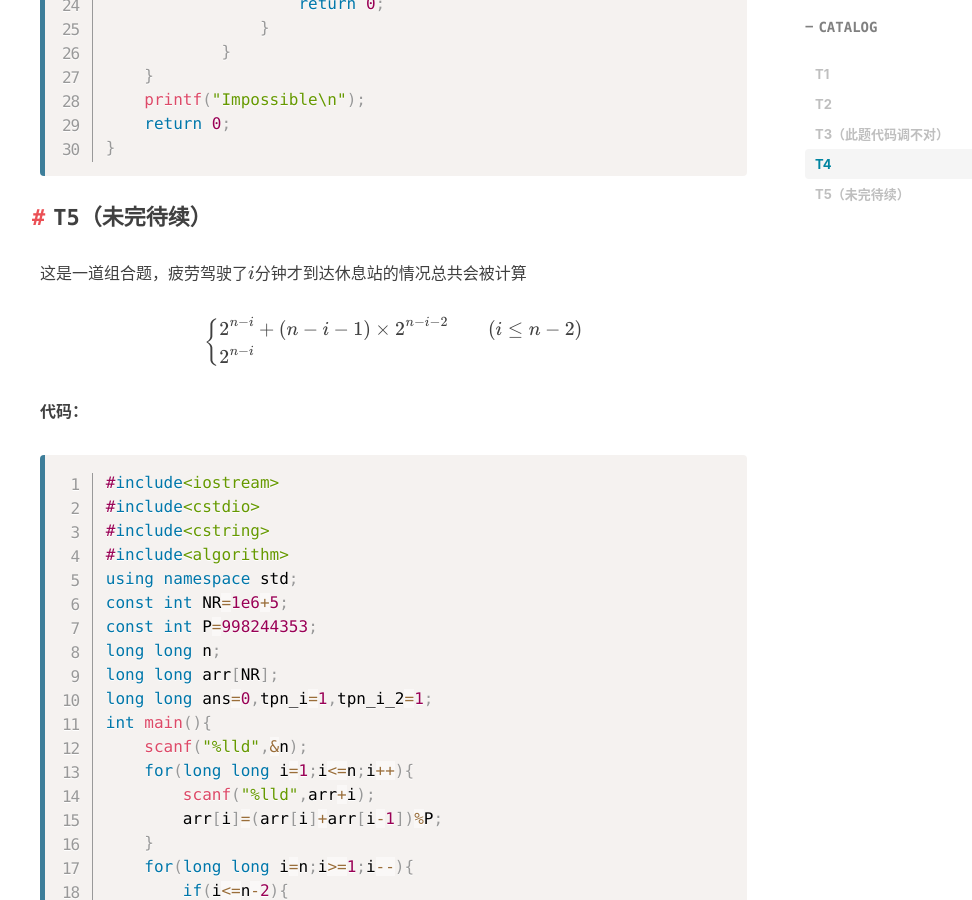
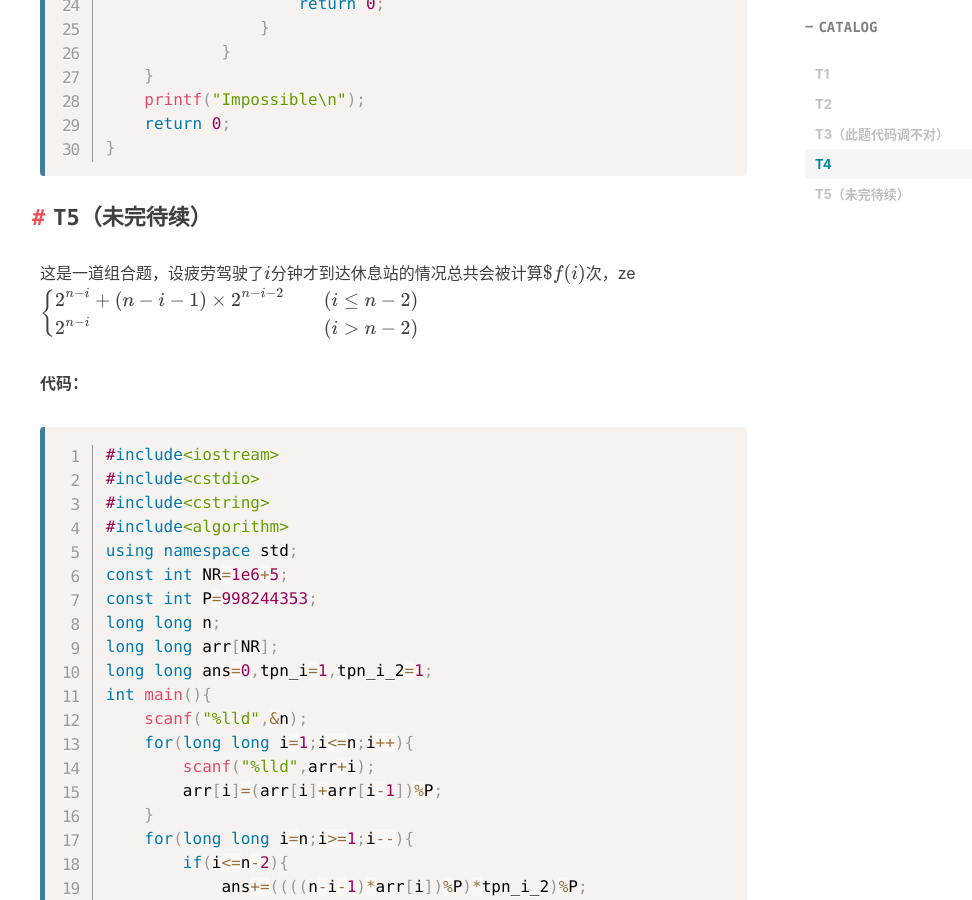
Before and after one commit to ethan-enhe/ethan-enhe.github.io, a Jekyll site: the page built from _posts/2020-07-08-cf-edu-round-47解题记录.md, in a window 1280 px wide and 900 px high, scrolled down 4057 px. Shown: the whole window, without its empty margins (225-1197 px from the left). Built offline with Jekyll 4.4.1, drawn with Linux system fonts in a browser that asks for light colours; nearby versions of some CDN libraries; formulas are drawn with MathJax 3; comment, search, counter and statistics services are not loaded.

Commit message:
_posts/2020-07-08-cf-edu-round-47解题记录.md updated from https://stackedit.io/

````diff
--- a/_posts/2020-07-08-cf-edu-round-47解题记录.md
+++ b/_posts/2020-07-08-cf-edu-round-47解题记录.md
@@ -155,11 +155,10 @@ int main(){
 ```
 
 ## T5（未完待续）
-这是一道组合题，疲劳驾驶了$$i$$分钟才到达休息站的情况总共会被计算
-
+这是一道组合题，设疲劳驾驶了$$i$$分钟才到达休息站的情况总共会被计算$$$f(i)$$次，ze
 $$\left\{  \begin{aligned}
 &2^{n-i}+(n-i-1)\times 2^{n-i-2}&(i\leq n-2)\\
-&2^{n-i}&
+&2^{n-i}&(i> n-2)
 \end{aligned}  \right.$$
 
 **代码：**
````
Also changed, not shown: other parts of _posts/2020-07-08-cf-edu-round-47解题记录.md (+1 -1 lines).
